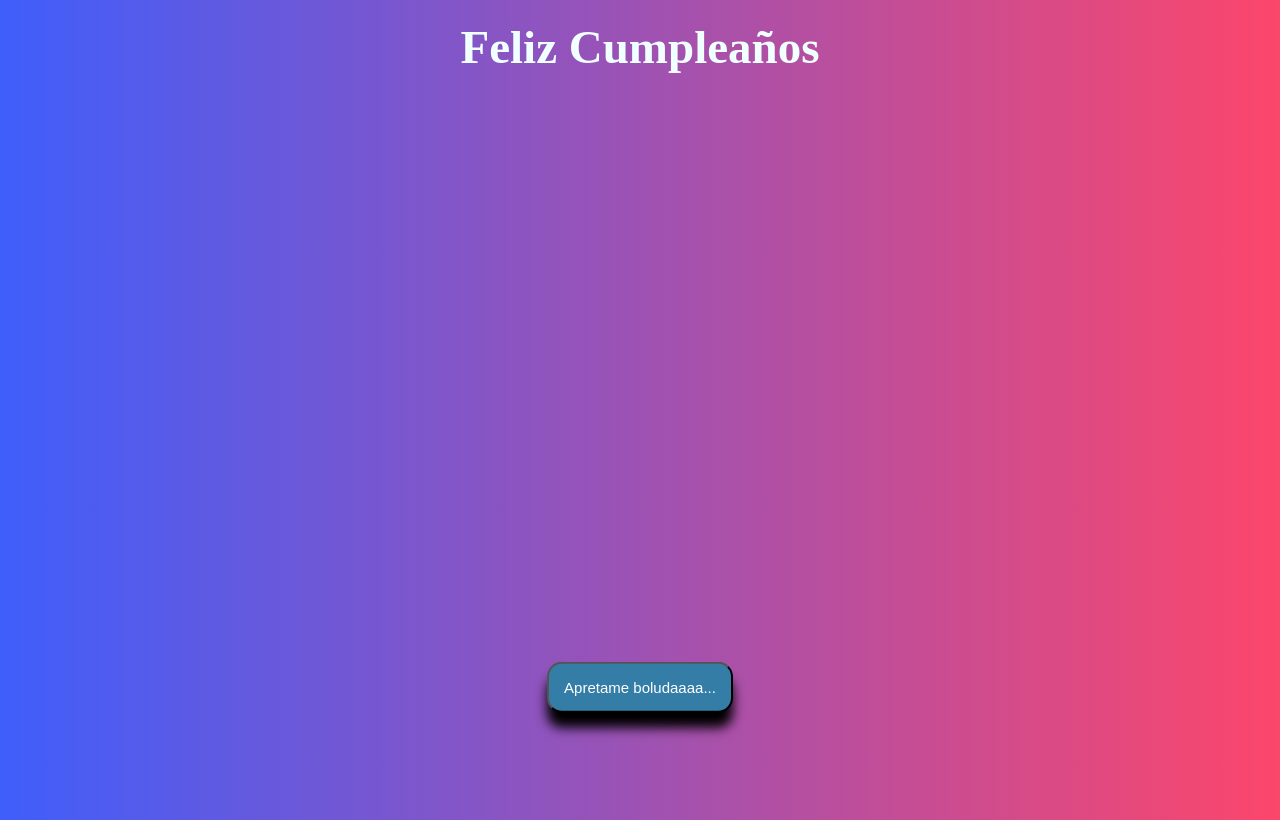
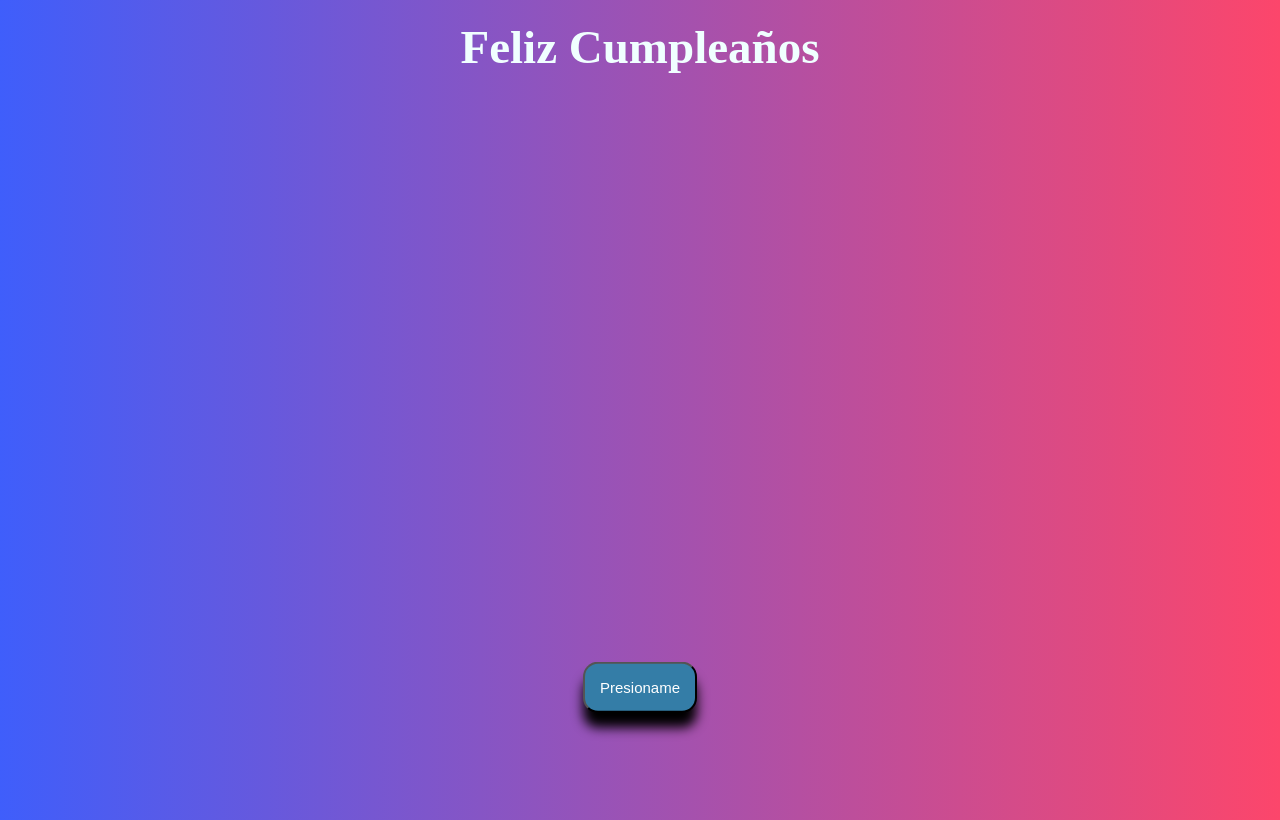
Before and after one commit to RobeSeba/cumpleanos, a plain HTML site: page index.html in a window 1280 px wide. Drawn offline with Linux system fonts and the light colour scheme.

Commit message:
Add files via upload

```diff
--- a/index.html
+++ b/index.html
@@ -30,7 +30,7 @@
         </div>
     </main>
     <footer>
-        <button class="boton">Apretame boludaaaa...</button>
+        <button class="boton">Presioname</button>
     </footer>
 
     <script src="index.js"></script>
```
